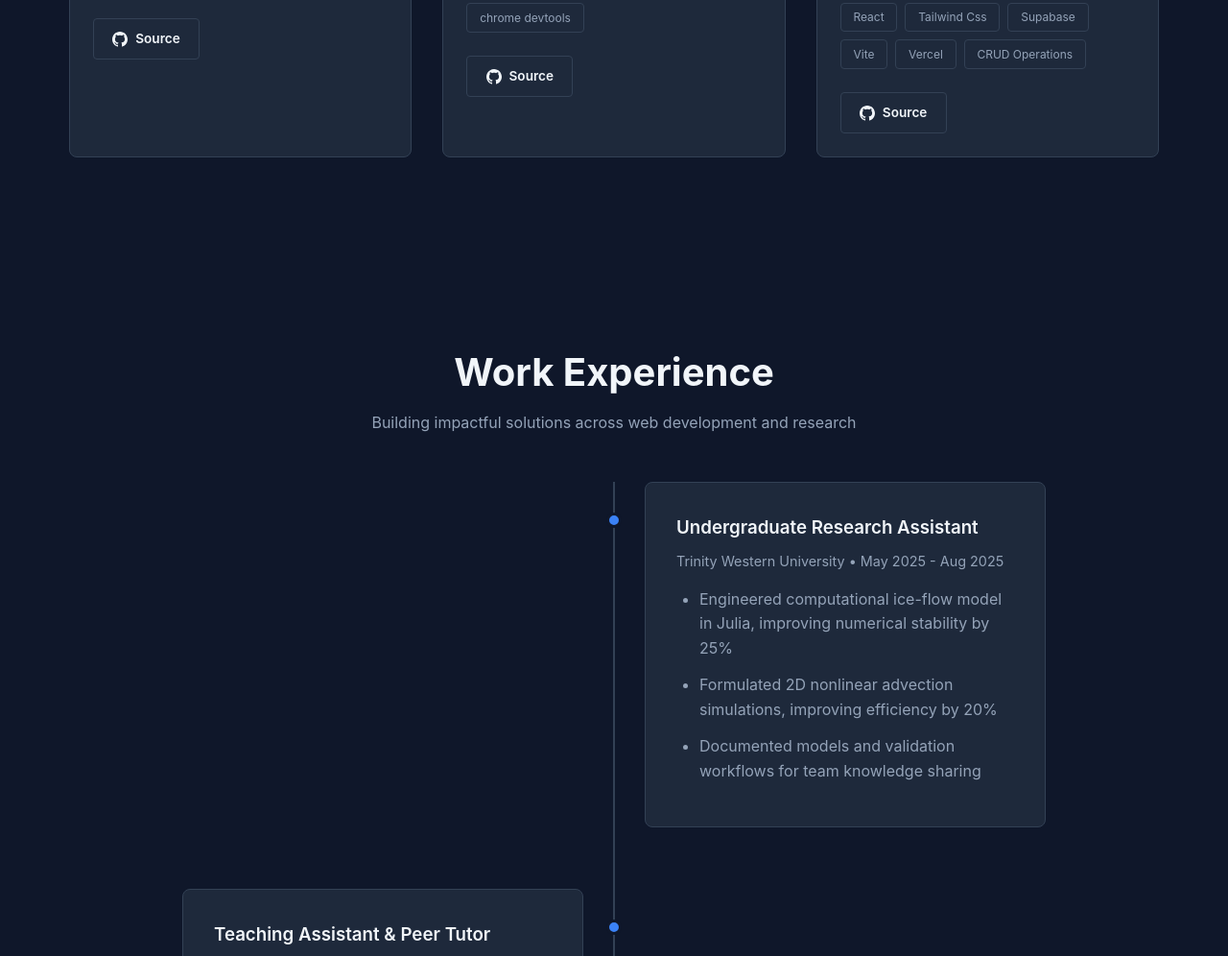
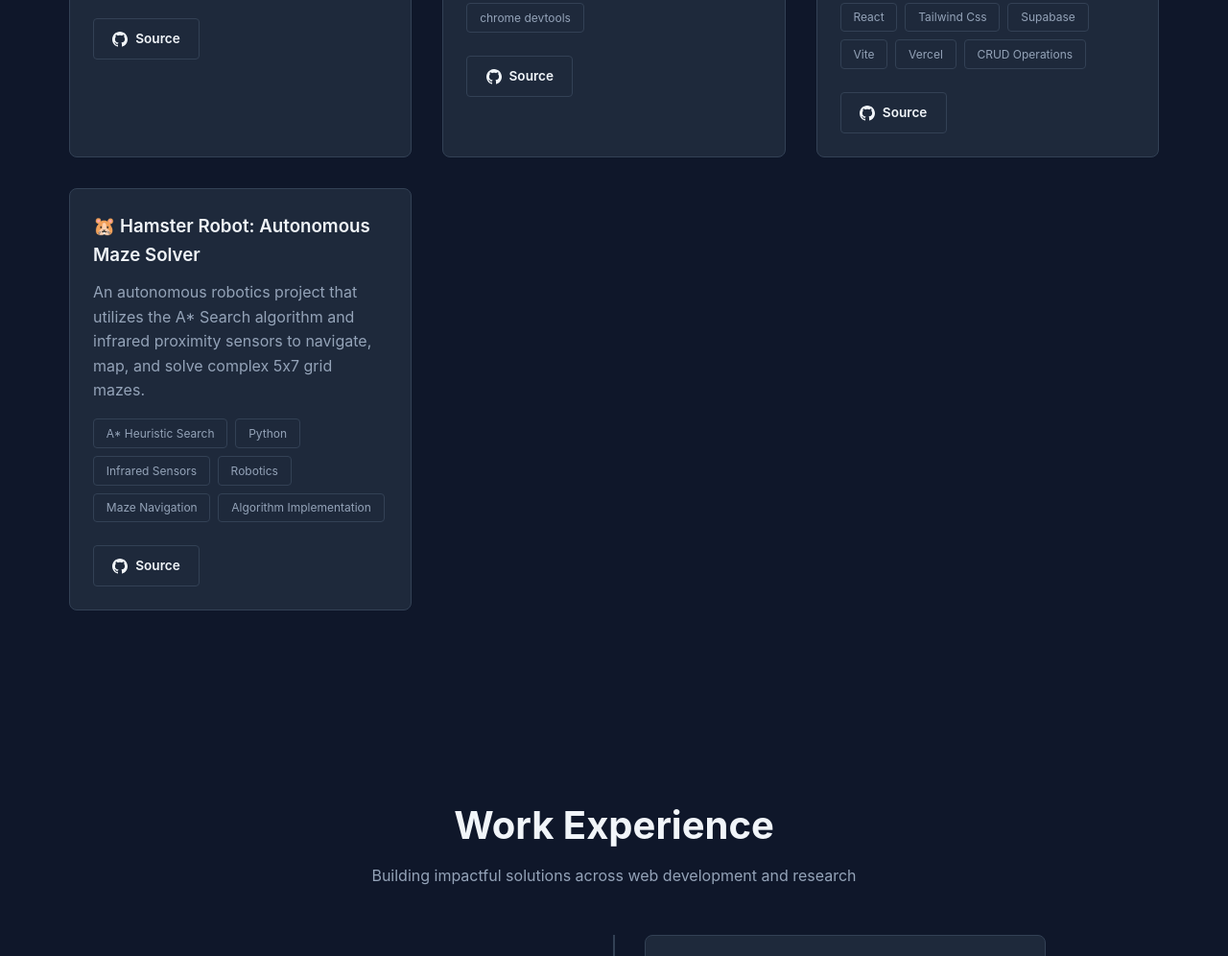
Before and after one commit to TanyaAggarwal08/tanyaaggarwal08.github.io, a plain HTML site: page index.html in a window 1280 px wide. Shown: the part 3102-4098 px from the top of the page at 96% size. Drawn offline with Linux system fonts and the light colour scheme.

Commit message:
added robotics project

```diff
--- a/index.html
+++ b/index.html
@@ -278,6 +278,35 @@
                         </div>
                     </div>
                 </div>
+                <div class="project-card" data-tags="Python,Google Cloud,REST API,Data Analysis">
+                    <!-- <div class="project-image">🤖</div> -->
+                    <div class="project-content">
+                        <!-- put the project icon here -->
+
+                        <h3>🐹 Hamster Robot: Autonomous Maze Solver</h3>
+                        <p>An autonomous robotics project that utilizes the A* Search algorithm and infrared proximity sensors to navigate, map, and solve complex 5x7 grid mazes.
+
+                        </p>
+                        <div class="project-tags">
+                            <span class="project-tag">A* Heuristic Search</span>
+                            <span class="project-tag">Python</span>
+                            <span class="project-tag">Infrared Sensors</span>
+                            <span class="project-tag">Robotics</span>
+                            <span class="project-tag">Maze Navigation</span>
+                            <span class="project-tag">Algorithm Implementation</span>
+                        </div>
+                        <div class="project-links">
+                            <a href="https://github.com/TanyaAggarwal08/Hamster-Robot-Autonomous-Maze-Solver" target="_blank"
+                                class="project-btn">
+                                <svg fill="currentColor" viewBox="0 0 24 24">
+                                    <path
+                                        d="M12 0c-6.626 0-12 5.373-12 12 0 5.302 3.438 9.8 8.207 11.387.599.111.793-.261.793-.577v-2.234c-3.338.726-4.033-1.416-4.033-1.416-.546-1.387-1.333-1.756-1.333-1.756-1.089-.745.083-.729.083-.729 1.205.084 1.839 1.237 1.839 1.237 1.07 1.834 2.807 1.304 3.492.997.107-.775.418-1.305.762-1.604-2.665-.305-5.467-1.334-5.467-5.931 0-1.311.469-2.381 1.236-3.221-.124-.303-.535-1.524.117-3.176 0 0 1.008-.322 3.301 1.23.957-.266 1.983-.399 3.003-.404 1.02.005 2.047.138 3.006.404 2.291-1.552 3.297-1.23 3.297-1.23.653 1.653.242 2.874.118 3.176.77.84 1.235 1.911 1.235 3.221 0 4.609-2.807 5.624-5.479 5.921.43.372.823 1.102.823 2.222v3.293c0 .319.192.694.801.576 4.765-1.589 8.199-6.086 8.199-11.386 0-6.627-5.373-12-12-12z" />
+                                </svg>
+                                Source
+                            </a>
+                        </div>
+                    </div>
+                </div>
 
             </div>
         </div>
```
